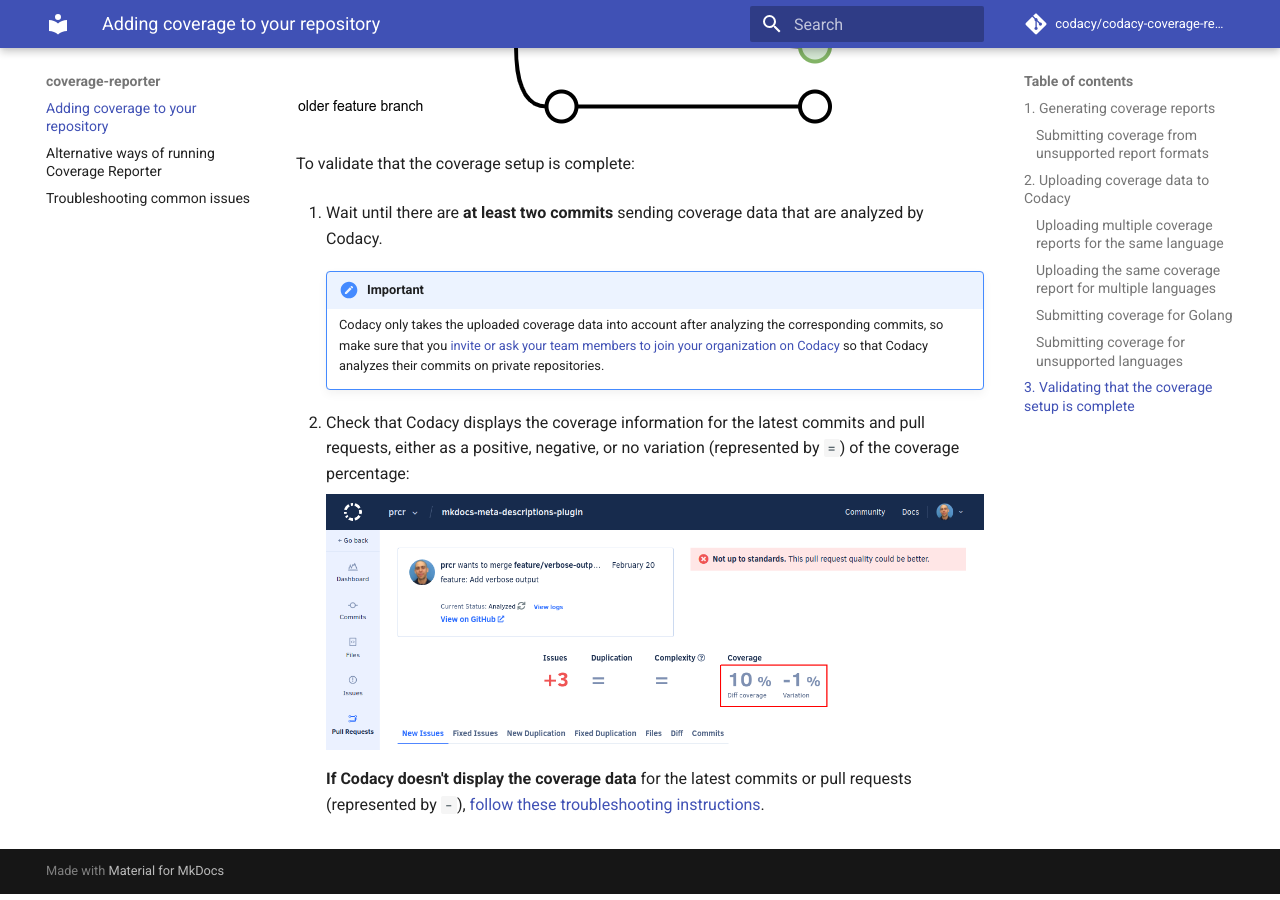
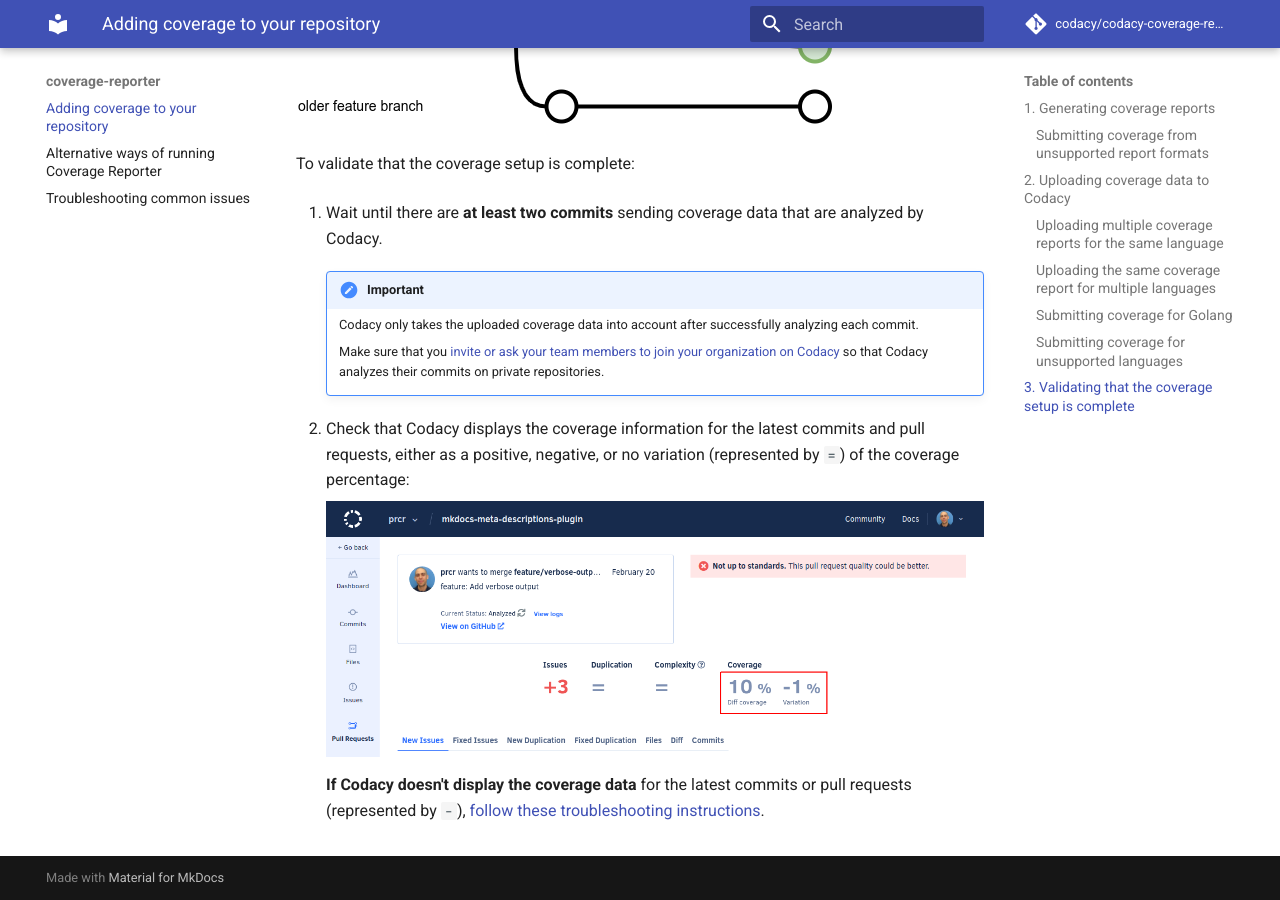
Before and after one commit to codacy/codacy-coverage-reporter, an MkDocs documentation site: the page built from docs/index.md, in a window 1280 px wide and 900 px high, scrolled down 7049 px. Built offline with MkDocs 1.6.1 and Material for MkDocs 9.7.7, drawn with Linux system fonts in a browser that asks for light colours; comment, search, counter and statistics services are not loaded.

Commit message:
doc: Refactor admonition

```diff
--- a/docs/index.md
+++ b/docs/index.md
@@ -295,7 +295,9 @@
 1.  Wait until there are **at least two commits** sending coverage data that are analyzed by Codacy.
 
     !!! important
-        Codacy only takes the uploaded coverage data into account after analyzing the corresponding commits, so make sure that you [invite or ask your team members to join your organization on Codacy](../organizations/managing-people/#adding-people) so that Codacy analyzes their commits on private repositories.
+        Codacy only takes the uploaded coverage data into account after successfully analyzing each commit.
+
+        Make sure that you [invite or ask your team members to join your organization on Codacy](../organizations/managing-people/#adding-people) so that Codacy analyzes their commits on private repositories.
 
 1.  Check that Codacy displays the coverage information for the latest commits and pull requests, either as a positive, negative, or no variation (represented by `=`) of the coverage percentage:
 
```
